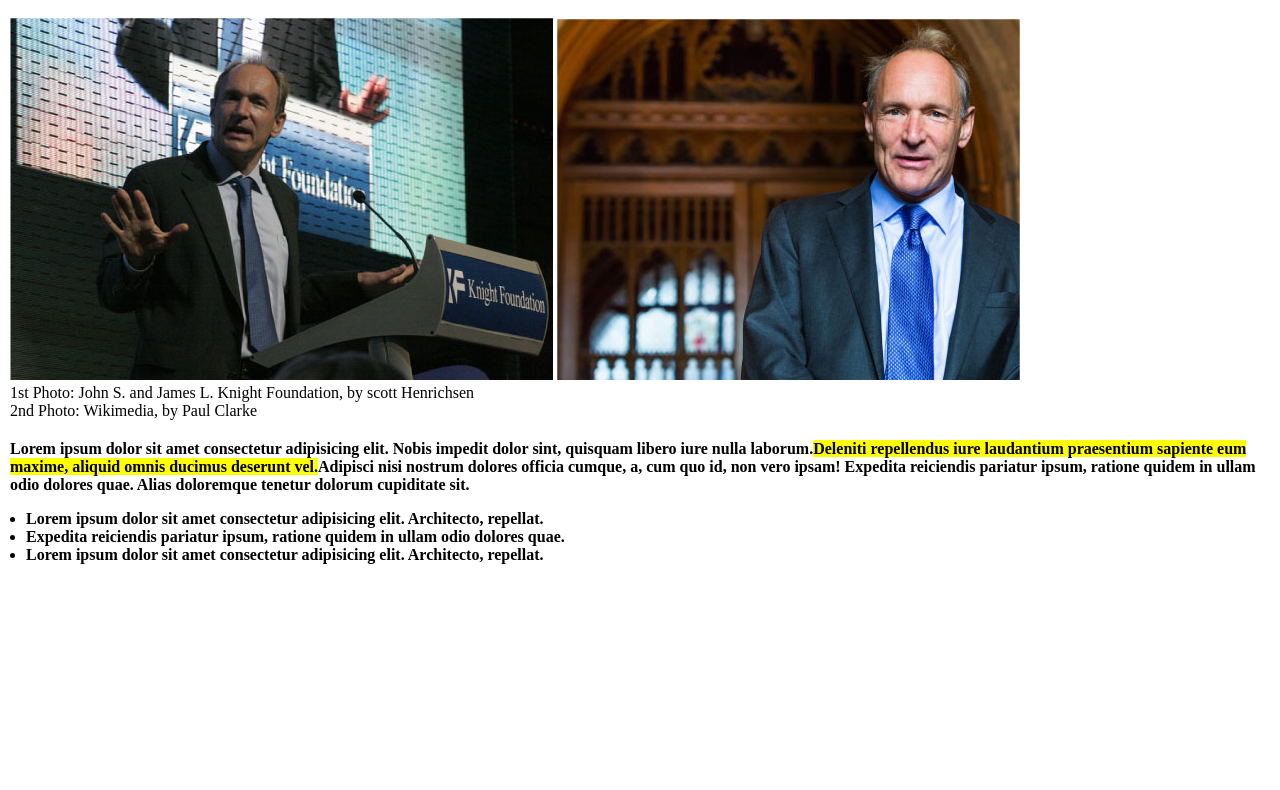
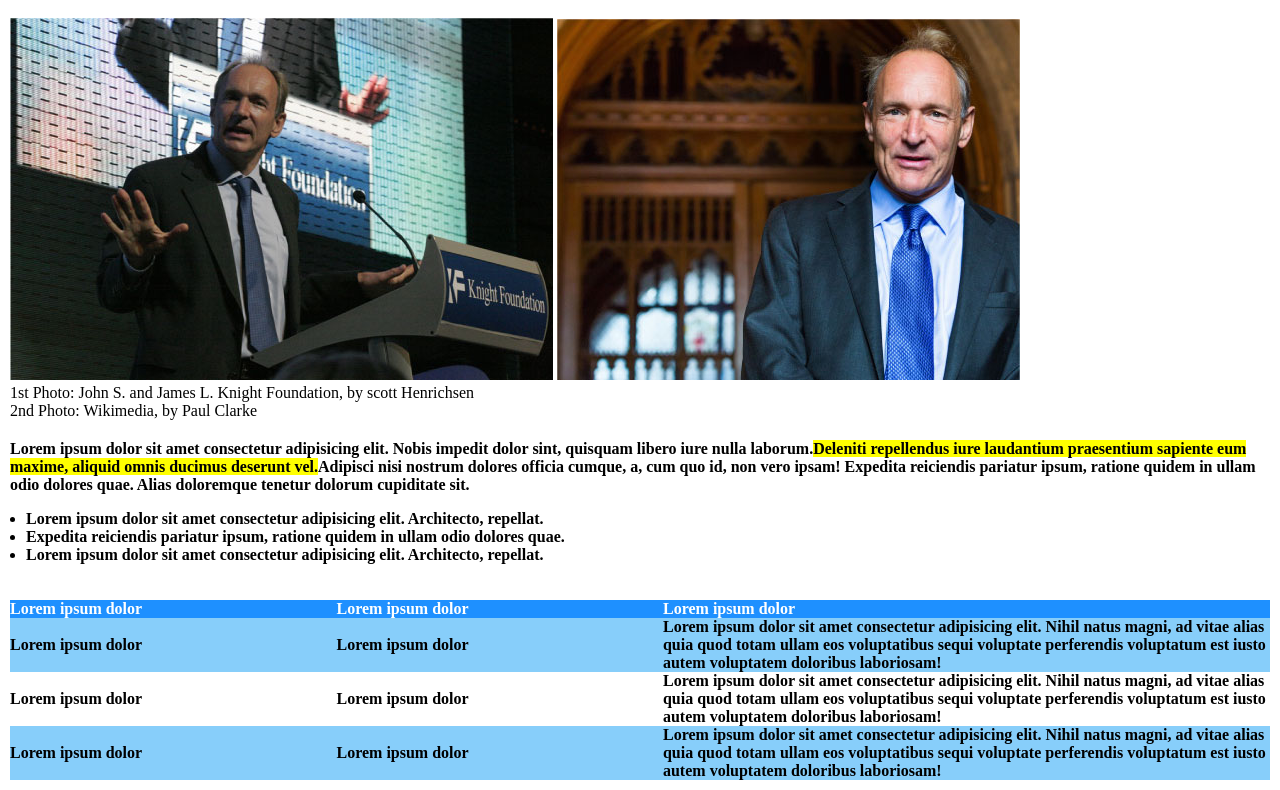
Before and after one commit to Alessandro-Sebastiano/html-css-booleaner, a plain HTML site: page index.html in a window 1280 px wide. Shown: the part 177-967 px from the top of the page. Before the commit the page ends 800 px from the top, so only its background shows below. Drawn offline with Linux system fonts and the light colour scheme.

Commit message:
main-table

```diff
--- a/css/style.css
+++ b/css/style.css
@@ -61,3 +61,28 @@ header {
     margin-top: 25px;
     margin: 1em;
 }
+
+
+
+.table-style {
+    width: 100%;
+    text-align: left;
+    border-collapse: collapse;
+}
+
+
+.table-style tbody th {
+    width: 10px;
+    height: 50px;
+}
+
+
+.table-style-head {
+    background-color: #1E90FF;
+    color: white;
+}
+
+
+.row-color {
+    background-color: lightskyblue;
+}
--- a/index.html
+++ b/index.html
@@ -61,6 +61,41 @@
             </section>
         </div>
 
+        <div class="container">
+            <table class="table-style">
+                <thead class="table-style-head">
+                    <tr>
+                        <th>Lorem ipsum dolor</th>
+                        <th>Lorem ipsum dolor</th>
+                        <th>Lorem ipsum dolor</th>
+                    </tr>
+                </thead>
+                <tbody class="table-style-body">
+                    <tr class="row-color">
+                        <th>Lorem ipsum dolor</th>
+                        <th>Lorem ipsum dolor</th>
+                        <th>Lorem ipsum dolor sit amet consectetur adipisicing elit. Nihil natus magni, ad vitae alias
+                            quia quod totam ullam eos voluptatibus sequi voluptate perferendis voluptatum est iusto
+                            autem voluptatem doloribus laboriosam!</th>
+                    </tr>
+                    <tr>
+                        <th>Lorem ipsum dolor</th>
+                        <th>Lorem ipsum dolor</th>
+                        <th>Lorem ipsum dolor sit amet consectetur adipisicing elit. Nihil natus magni, ad vitae alias
+                            quia quod totam ullam eos voluptatibus sequi voluptate perferendis voluptatum est iusto
+                            autem voluptatem doloribus laboriosam!</th>
+                    </tr>
+                    <tr class="row-color">
+                        <th>Lorem ipsum dolor</th>
+                        <th>Lorem ipsum dolor</th>
+                        <th>Lorem ipsum dolor sit amet consectetur adipisicing elit. Nihil natus magni, ad vitae alias
+                            quia quod totam ullam eos voluptatibus sequi voluptate perferendis voluptatum est iusto
+                            autem voluptatem doloribus laboriosam!</th>
+                    </tr>
+                </tbody>
+            </table>
+        </div>
+
     </main>
 
 </body>
```
